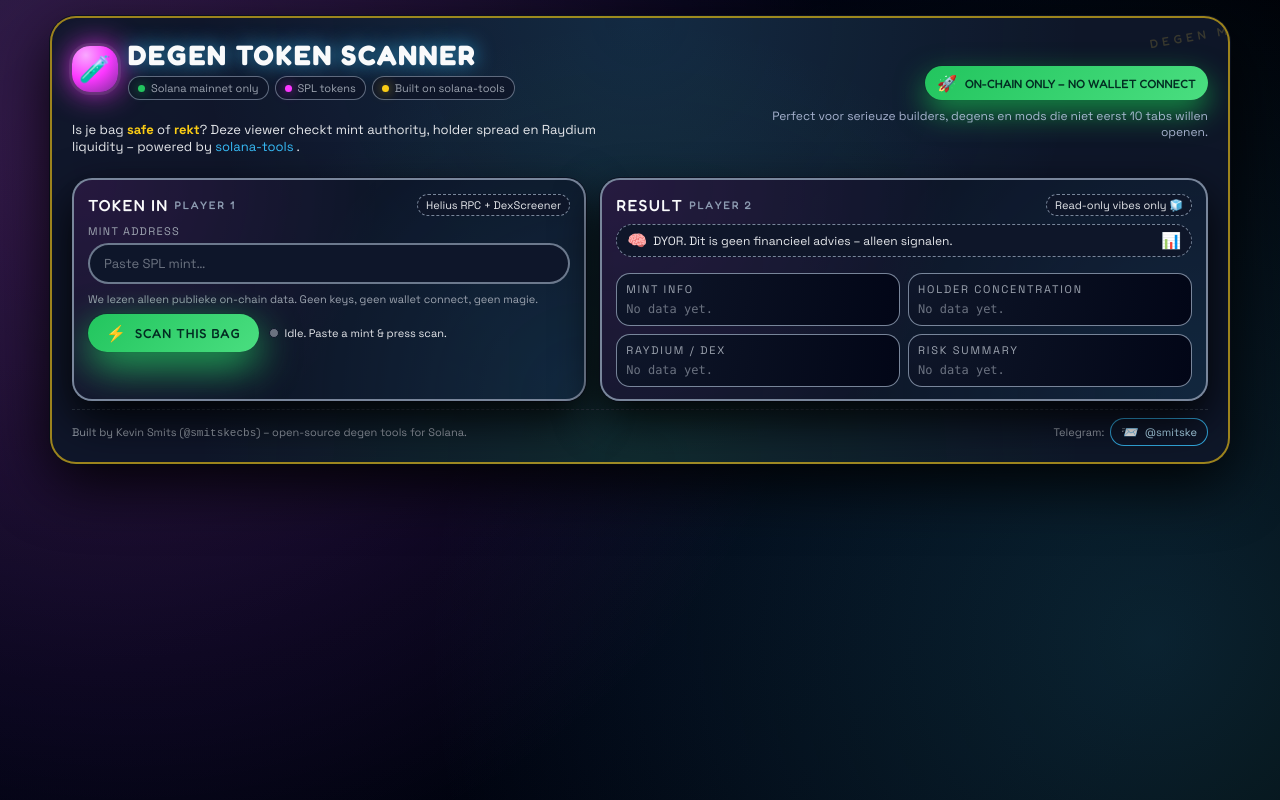
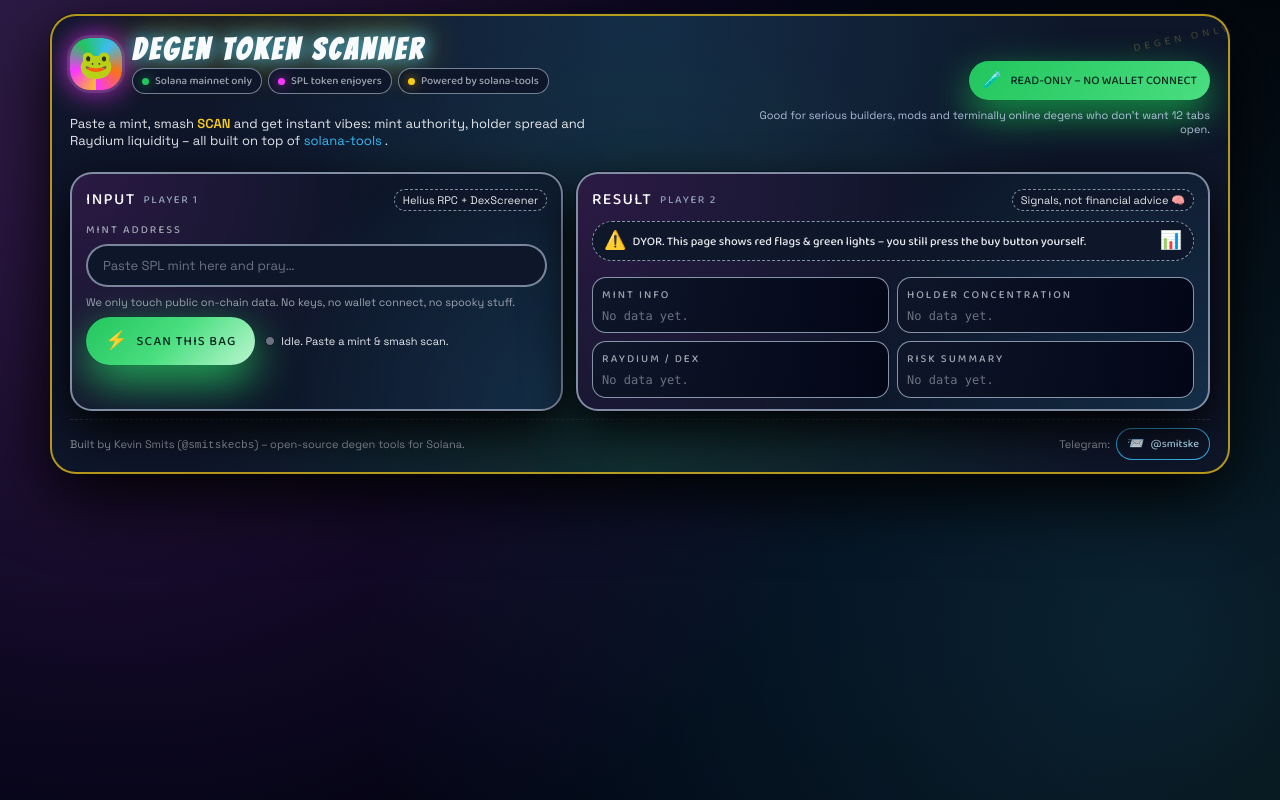
Before and after one commit to smitskecbs/solana-tools, a website: page docs/index.html in a window 1280 px wide. Drawn offline with Linux system fonts and the light colour scheme.

Commit message:
Update index.html

```diff
--- a/docs/index.html
+++ b/docs/index.html
@@ -2,18 +2,18 @@
 <html lang="en">
 <head>
   <meta charset="UTF-8" />
-  <title>DEGEN TOKEN SCANNER – solana-tools</title>
+  <title>Degen Token Scanner – solana-tools</title>
   <meta name="viewport" content="width=device-width, initial-scale=1" />
   <meta
     name="description"
     content="Ultra degen Solana token safety meme scanner. Built on solana-tools by Kevin Smits (@smitskecbs)."
   />
 
-  <!-- Fonts -->
+  <!-- Meme fonts -->
   <link rel="preconnect" href="https://fonts.googleapis.com" />
   <link rel="preconnect" href="https://fonts.gstatic.com" crossorigin />
   <link
-    href="https://fonts.googleapis.com/css2?family=Space+Grotesk:wght@400;500;600;700&family=Fredoka:wght@500;700&display=swap"
+    href="https://fonts.googleapis.com/css2?family=Bangers&family=Baloo+2:wght@500;600;700&family=Space+Grotesk:wght@400;500;600&display=swap"
     rel="stylesheet"
   />
 
@@ -26,7 +26,7 @@
       --green: #22c55e;
       --blue: #38bdf8;
       --red: #fb7185;
-      --card: rgba(15, 23, 42, 0.92);
+      --card: rgba(15, 23, 42, 0.95);
       --border: rgba(148, 163, 184, 0.7);
     }
 
@@ -46,7 +46,7 @@
       display: flex;
       justify-content: center;
       align-items: stretch;
-      padding: 16px;
+      padding: 14px;
       overflow-x: hidden;
     }
 
@@ -56,8 +56,8 @@
       pointer-events: none;
       z-index: -1;
       background:
-        radial-gradient(circle at 10% 20%, rgba(251, 55, 255, 0.18), transparent 55%),
-        radial-gradient(circle at 90% 80%, rgba(56, 189, 248, 0.18), transparent 55%);
+        radial-gradient(circle at 10% 20%, rgba(251, 55, 255, 0.16), transparent 60%),
+        radial-gradient(circle at 90% 80%, rgba(56, 189, 248, 0.18), transparent 60%);
       opacity: 1;
     }
 
@@ -66,42 +66,42 @@
       max-width: 1180px;
       display: flex;
       flex-direction: column;
-      gap: 18px;
     }
 
     .shell {
       border-radius: 26px;
-      border: 2px solid rgba(250, 204, 21, 0.6);
+      border: 2px solid rgba(250, 204, 21, 0.7);
       background:
-        radial-gradient(circle at top, rgba(56, 189, 248, 0.12), transparent 60%),
-        radial-gradient(circle at bottom, rgba(34, 197, 94, 0.12), transparent 60%),
-        rgba(15, 23, 42, 0.96);
+        radial-gradient(circle at top, rgba(56, 189, 248, 0.14), transparent 60%),
+        radial-gradient(circle at bottom, rgba(34, 197, 94, 0.14), transparent 60%),
+        rgba(15, 23, 42, 0.98);
       box-shadow:
-        0 20px 60px rgba(0, 0, 0, 0.9),
+        0 22px 70px rgba(0, 0, 0, 1),
         0 0 0 1px rgba(15, 23, 42, 1);
-      padding: 20px 20px 16px;
+      padding: 18px 18px 12px;
       position: relative;
       overflow: hidden;
     }
 
     .shell::after {
-      content: "DEGEN MODE";
+      content: "DEGEN ONLY ZONE";
       position: absolute;
-      right: -40px;
+      right: -52px;
       top: 8px;
-      font-family: "Fredoka", system-ui;
-      font-size: 12px;
+      font-family: "Baloo 2", system-ui;
+      font-size: 11px;
       letter-spacing: 0.35em;
       text-transform: uppercase;
-      color: rgba(252, 211, 77, 0.18);
-      transform: rotate(-10deg);
+      color: rgba(252, 211, 77, 0.2);
+      transform: rotate(-12deg);
     }
 
-    /* Header meme */
+    /* HEADER */
+
     .header {
       display: grid;
       grid-template-columns: minmax(0, 1.4fr) minmax(0, 1fr);
-      gap: 14px;
+      gap: 12px;
       align-items: center;
       margin-bottom: 10px;
     }
@@ -125,34 +125,36 @@
     }
 
     .logo-bubble {
-      width: 46px;
-      height: 46px;
-      border-radius: 18px;
+      width: 52px;
+      height: 52px;
+      border-radius: 20px;
       background:
-        radial-gradient(circle at 30% 20%, #f9a8ff, #fb37ff, #7c2d99);
+        conic-gradient(from 180deg, #fbbf24, #fb37ff, #22c55e, #38bdf8, #f97316, #fb37ff);
       box-shadow:
-        0 0 0 3px rgba(248, 250, 252, 0.08),
+        0 0 0 3px rgba(248, 250, 252, 0.1),
         0 0 30px rgba(251, 55, 255, 0.9);
       display: flex;
       align-items: center;
       justify-content: center;
-      font-size: 26px;
+      font-size: 28px;
     }
 
     .title-main {
       display: flex;
       flex-direction: column;
-      gap: 4px;
+      gap: 3px;
     }
 
     .title-main h1 {
       margin: 0;
-      font-family: "Fredoka", system-ui;
-      font-size: 28px;
-      letter-spacing: 0.06em;
+      font-family: "Bangers", system-ui;
+      font-size: 30px;
+      letter-spacing: 0.12em;
       text-transform: uppercase;
       color: #f9fafb;
-      text-shadow: 0 0 20px rgba(56, 189, 248, 0.8);
+      text-shadow:
+        0 0 18px rgba(56, 189, 248, 1),
+        0 0 40px rgba(250, 204, 21, 0.8);
     }
 
     .subtitle-chip-row {
@@ -166,11 +168,12 @@
       display: inline-flex;
       align-items: center;
       gap: 6px;
-      padding: 4px 9px;
+      padding: 3px 9px;
       border-radius: 999px;
-      border: 1px solid rgba(148, 163, 184, 0.6);
-      background: rgba(15, 23, 42, 0.95);
+      border: 1px solid rgba(148, 163, 184, 0.75);
+      background: rgba(15, 23, 42, 0.98);
       color: #9ca3af;
+      font-family: "Baloo 2", system-ui;
     }
 
     .chip span.dot {
@@ -183,12 +186,12 @@
 
     .chip.pink span.dot {
       background: var(--pink);
-      box-shadow: 0 0 12px rgba(251, 55, 255, 0.8);
+      box-shadow: 0 0 12px rgba(251, 55, 255, 0.9);
     }
 
     .chip.yellow span.dot {
       background: var(--yellow);
-      box-shadow: 0 0 12px rgba(250, 204, 21, 0.8);
+      box-shadow: 0 0 12px rgba(250, 204, 21, 0.9);
     }
 
     .subtitle-text {
@@ -221,17 +224,17 @@
     }
 
     .hero-badge {
-      padding: 7px 12px;
+      padding: 7px 13px;
       border-radius: 999px;
       background: linear-gradient(135deg, #22c55e, #4ade80);
       color: #022c22;
-      font-family: "Fredoka", system-ui;
+      font-family: "Baloo 2", system-ui;
       font-size: 12px;
       display: inline-flex;
       align-items: center;
       gap: 8px;
       box-shadow:
-        0 12px 30px rgba(22, 163, 74, 0.85),
+        0 14px 38px rgba(22, 163, 74, 0.95),
         0 0 0 1px rgba(15, 23, 42, 1);
     }
 
@@ -240,14 +243,16 @@
     }
 
     .hero-text-small {
-      opacity: 0.8;
+      opacity: 0.85;
+      font-size: 11px;
     }
 
-    /* Main grid */
+    /* MAIN GRID */
+
     .main-grid {
       display: grid;
-      grid-template-columns: minmax(0, 1.1fr) minmax(0, 1.3fr);
-      gap: 14px;
+      grid-template-columns: minmax(0, 1.05fr) minmax(0, 1.35fr);
+      gap: 13px;
       margin-top: 4px;
     }
 
@@ -259,11 +264,11 @@
 
     .card {
       position: relative;
-      border-radius: 20px;
-      border: 2px solid rgba(148, 163, 184, 0.8);
+      border-radius: 22px;
+      border: 2px solid rgba(148, 163, 184, 0.85);
       background: var(--card);
       box-shadow:
-        0 18px 45px rgba(0, 0, 0, 0.9),
+        0 18px 50px rgba(0, 0, 0, 1),
         0 0 0 1px rgba(15, 23, 42, 1);
       overflow: hidden;
     }
@@ -273,16 +278,16 @@
       position: absolute;
       inset: 0;
       background:
-        radial-gradient(circle at top left, rgba(251, 55, 255, 0.18), transparent 55%),
+        radial-gradient(circle at top left, rgba(251, 55, 255, 0.16), transparent 55%),
         radial-gradient(circle at bottom right, rgba(56, 189, 248, 0.18), transparent 55%);
-      opacity: 0.6;
+      opacity: 0.8;
       pointer-events: none;
     }
 
     .card-inner {
       position: relative;
       z-index: 1;
-      padding: 14px 14px 12px;
+      padding: 13px 14px 11px;
     }
 
     .card-headerline {
@@ -290,24 +295,24 @@
       align-items: center;
       justify-content: space-between;
       gap: 10px;
-      margin-bottom: 8px;
+      margin-bottom: 9px;
     }
 
     .card-title {
-      font-family: "Fredoka", system-ui;
+      font-family: "Baloo 2", system-ui;
       font-size: 16px;
       letter-spacing: 0.08em;
       text-transform: uppercase;
       color: #f9fafb;
       display: inline-flex;
       align-items: center;
-      gap: 6px;
+      gap: 8px;
     }
 
     .card-title span.tag {
       font-size: 11px;
       text-transform: uppercase;
-      letter-spacing: 0.15em;
+      letter-spacing: 0.14em;
       color: rgba(148, 163, 184, 0.95);
     }
 
@@ -315,18 +320,21 @@
       font-size: 11px;
       padding: 3px 8px;
       border-radius: 999px;
-      border: 1px dashed rgba(148, 163, 184, 0.8);
+      border: 1px dashed rgba(148, 163, 184, 0.85);
       color: #e5e7eb;
-      background: rgba(15, 23, 42, 0.95);
+      background: rgba(15, 23, 42, 0.96);
+      font-family: "Space Grotesk", system-ui;
     }
 
-    /* Input side */
+    /* INPUT SIDE */
+
     .field-label {
       font-size: 11px;
       text-transform: uppercase;
-      letter-spacing: 0.12em;
+      letter-spacing: 0.18em;
       color: #9ca3af;
       margin-bottom: 5px;
+      font-family: "Baloo 2", system-ui;
     }
 
     .input-wrapper {
@@ -337,10 +345,10 @@
     input[type="text"] {
       width: 100%;
       border-radius: 999px;
-      border: 2px solid rgba(148, 163, 184, 0.7);
+      border: 2px solid rgba(148, 163, 184, 0.8);
       background: rgba(15, 23, 42, 0.98);
       color: #f9fafb;
-      padding: 10px 14px 10px 14px;
+      padding: 11px 15px;
       font-family: "Space Grotesk", system-ui, sans-serif;
       font-size: 13px;
       outline: none;
@@ -356,10 +364,10 @@
     }
 
     input[type="text"]:focus {
-      border-color: rgba(250, 204, 21, 0.95);
+      border-color: rgba(250, 204, 21, 0.98);
       box-shadow:
-        0 0 0 1px rgba(250, 204, 21, 0.75),
-        0 0 25px rgba(250, 204, 21, 0.6);
+        0 0 0 1px rgba(250, 204, 21, 0.9),
+        0 0 25px rgba(250, 204, 21, 0.7);
       transform: translateY(-1px);
     }
 
@@ -376,55 +384,62 @@
       gap: 10px;
     }
 
+    @keyframes wiggle {
+      0% { transform: translateY(-1px) rotate(-1deg); }
+      50% { transform: translateY(-1px) rotate(1deg); }
+      100% { transform: translateY(-1px) rotate(-1deg); }
+    }
+
     .btn-primary {
       border-radius: 999px;
       border: none;
-      padding: 9px 18px;
-      font-family: "Fredoka", system-ui;
+      padding: 10px 19px;
+      font-family: "Baloo 2", system-ui;
       font-size: 13px;
-      letter-spacing: 0.07em;
+      letter-spacing: 0.08em;
       text-transform: uppercase;
-      background: linear-gradient(135deg, #22c55e, #4ade80);
+      background: linear-gradient(135deg, #22c55e, #4ade80, #bbf7d0);
       color: #022c22;
       display: inline-flex;
       align-items: center;
       gap: 8px;
       cursor: pointer;
       box-shadow:
-        0 14px 40px rgba(34, 197, 94, 0.9),
+        0 16px 45px rgba(34, 197, 94, 0.9),
         0 0 0 1px rgba(15, 23, 42, 1);
       transition:
-        transform 130ms ease-out,
-        box-shadow 130ms ease-out,
-        filter 130ms ease-out,
-        opacity 130ms ease-out;
+        transform 120ms ease-out,
+        box-shadow 120ms ease-out,
+        filter 120ms ease-out,
+        opacity 120ms ease-out;
     }
 
     .btn-primary span.icon {
-      font-size: 16px;
+      font-size: 18px;
     }
 
     .btn-primary:hover {
-      transform: translateY(-1px) scale(1.02);
+      filter: brightness(1.05);
       box-shadow:
-        0 18px 55px rgba(34, 197, 94, 1),
+        0 22px 58px rgba(34, 197, 94, 1),
         0 0 0 1px rgba(15, 23, 42, 1);
-      filter: brightness(1.03);
+      animation: wiggle 0.25s ease-in-out;
     }
 
     .btn-primary:active {
-      transform: translateY(0) scale(0.99);
+      transform: translateY(0) scale(0.98);
       box-shadow:
-        0 10px 30px rgba(21, 128, 61, 0.9),
+        0 11px 30px rgba(21, 128, 61, 0.95),
         0 0 0 1px rgba(15, 23, 42, 1);
     }
 
     .btn-primary:disabled {
-      opacity: 0.45;
+      opacity: 0.4;
       cursor: default;
       transform: none;
+      animation: none;
       box-shadow:
-        0 8px 25px rgba(15, 23, 42, 0.95),
+        0 9px 26px rgba(15, 23, 42, 0.95),
         0 0 0 1px rgba(15, 23, 42, 1);
     }
 
@@ -469,18 +484,20 @@
       color: #fb7185;
     }
 
-    /* Result side */
+    /* RESULT SIDE */
+
     .meme-banner {
       display: flex;
       justify-content: space-between;
       align-items: center;
       gap: 10px;
       font-size: 12px;
-      background: rgba(15, 23, 42, 0.95);
+      background: rgba(15, 23, 42, 0.96);
       border-radius: 999px;
-      border: 1px dashed rgba(148, 163, 184, 0.8);
-      padding: 5px 10px;
+      border: 1px dashed rgba(148, 163, 184, 0.9);
+      padding: 5px 11px;
       margin-bottom: 8px;
+      font-family: "Baloo 2", system-ui;
     }
 
     .meme-banner span.left {
@@ -490,7 +507,7 @@
     }
 
     .meme-banner span.emoji {
-      font-size: 16px;
+      font-size: 18px;
     }
 
     .risk-badges {
@@ -504,28 +521,29 @@
       font-size: 11px;
       padding: 4px 9px;
       border-radius: 999px;
-      border: 1px solid rgba(148, 163, 184, 0.7);
-      background: rgba(15, 23, 42, 0.95);
+      border: 1px solid rgba(148, 163, 184, 0.85);
+      background: rgba(15, 23, 42, 0.96);
       display: inline-flex;
       align-items: center;
       gap: 6px;
+      font-family: "Baloo 2", system-ui;
     }
 
     .risk-chip.ok {
-      border-color: rgba(34, 197, 94, 0.9);
-      background: rgba(22, 163, 74, 0.18);
+      border-color: rgba(34, 197, 94, 1);
+      background: rgba(22, 163, 74, 0.22);
       color: #bbf7d0;
     }
 
     .risk-chip.warn {
-      border-color: rgba(234, 179, 8, 0.95);
-      background: rgba(234, 179, 8, 0.18);
+      border-color: rgba(234, 179, 8, 1);
+      background: rgba(234, 179, 8, 0.22);
       color: #facc15;
     }
 
     .risk-chip.danger {
-      border-color: rgba(248, 113, 113, 0.95);
-      background: rgba(248, 113, 113, 0.2);
+      border-color: rgba(248, 113, 113, 1);
+      background: rgba(248, 113, 113, 0.25);
       color: #fecaca;
     }
 
@@ -550,17 +568,18 @@
 
     .result-card {
       border-radius: 14px;
-      border: 1px solid rgba(148, 163, 184, 0.8);
+      border: 1px solid rgba(148, 163, 184, 0.9);
       background: radial-gradient(circle at top left, rgba(15, 23, 42, 0.98), #020617);
       padding: 8px 9px 7px;
     }
 
     .result-title {
       font-size: 11px;
-      letter-spacing: 0.16em;
+      letter-spacing: 0.18em;
       text-transform: uppercase;
       color: #9ca3af;
       margin-bottom: 4px;
+      font-family: "Baloo 2", system-ui;
     }
 
     .result-body {
@@ -570,12 +589,14 @@
       color: #e5e7eb;
       white-space: pre-wrap;
       word-break: break-word;
-      line-height: 1.5;
+      line-height: 1.45;
     }
 
     .result-body.muted {
       color: #6b7280;
     }
+
+    /* FOOTER */
 
     .footer {
       margin-top: 8px;
@@ -608,13 +629,14 @@
     .tg-pill {
       padding: 4px 10px;
       border-radius: 999px;
-      border: 1px solid rgba(56, 189, 248, 0.9);
-      background: rgba(15, 23, 42, 0.95);
+      border: 1px solid rgba(56, 189, 248, 0.95);
+      background: rgba(15, 23, 42, 0.98);
       color: #bae6fd;
       display: inline-flex;
       align-items: center;
       gap: 6px;
       font-size: 11px;
+      font-family: "Baloo 2", system-ui;
     }
 
     .tg-pill span.icon {
@@ -626,7 +648,7 @@
         padding: 10px;
       }
       .shell {
-        padding: 16px 14px 12px;
+        padding: 16px 12px 11px;
       }
       .footer {
         flex-direction: column;
@@ -643,7 +665,7 @@
       <header class="header">
         <div class="title-block">
           <div class="logo-row">
-            <div class="logo-bubble">🧪</div>
+            <div class="logo-bubble">🐸</div>
             <div class="title-main">
               <h1>DEGEN TOKEN SCANNER</h1>
               <div class="subtitle-chip-row">
@@ -651,17 +673,18 @@
                   <span class="dot"></span> Solana mainnet only
                 </div>
                 <div class="chip pink">
-                  <span class="dot"></span> SPL tokens
+                  <span class="dot"></span> SPL token enjoyers
                 </div>
                 <div class="chip yellow">
-                  <span class="dot"></span> Built on solana-tools
+                  <span class="dot"></span> Powered by solana-tools
                 </div>
               </div>
             </div>
           </div>
           <p class="subtitle-text">
-            Is je bag <strong>safe</strong> of <strong>rekt</strong>?
-            Deze viewer checkt mint authority, holder spread en Raydium liquidity – powered by
+            Paste a mint, smash <strong>SCAN</strong> and get instant vibes:
+            mint authority, holder spread and Raydium liquidity –
+            all built on top of
             <a href="https://github.com/smitskecbs/solana-tools" target="_blank" rel="noreferrer">
               solana-tools
             </a>.
@@ -670,11 +693,11 @@
 
         <div class="hero-right">
           <div class="hero-badge">
-            <span class="emoji">🚀</span>
-            <span>ON-CHAIN ONLY – NO WALLET CONNECT</span>
+            <span class="emoji">🧪</span>
+            <span>READ-ONLY – NO WALLET CONNECT</span>
           </div>
           <div class="hero-text-small">
-            Perfect voor serieuze builders, degens en mods die niet eerst 10 tabs willen openen.
+            Good for serious builders, mods and terminally online degens who don’t want 12 tabs open.
           </div>
         </div>
       </header>
@@ -685,7 +708,7 @@
           <div class="card-inner">
             <div class="card-headerline">
               <div class="card-title">
-                TOKEN IN
+                INPUT
                 <span class="tag">PLAYER 1</span>
               </div>
               <div class="card-pill">Helius RPC + DexScreener</div>
@@ -698,11 +721,11 @@
                 type="text"
                 autocomplete="off"
                 spellcheck="false"
-                placeholder="Paste SPL mint…"
+                placeholder="Paste SPL mint here and pray…"
               />
             </div>
             <div class="hint">
-              We lezen alleen publieke on-chain data. Geen keys, geen wallet connect, geen magie.
+              We only touch public on-chain data. No keys, no wallet connect, no spooky stuff.
             </div>
 
             <div class="controls-row" style="margin-top: 8px;">
@@ -713,7 +736,7 @@
 
               <div class="status-line">
                 <span id="status-dot" class="status-dot"></span>
-                <span id="status-text">Idle. Paste a mint & press scan.</span>
+                <span id="status-text">Idle. Paste a mint & smash scan.</span>
               </div>
             </div>
 
@@ -729,13 +752,13 @@
                 RESULT
                 <span class="tag">PLAYER 2</span>
               </div>
-              <div class="card-pill">Read-only vibes only 🧊</div>
+              <div class="card-pill">Signals, not financial advice 🧠</div>
             </div>
 
             <div class="meme-banner">
               <span class="left">
-                <span class="emoji">🧠</span>
-                DYOR. Dit is geen financieel advies – alleen signalen.
+                <span class="emoji">⚠️</span>
+                DYOR. This page shows red flags & green lights – you still press the buy button yourself.
               </span>
               <span class="emoji">📊</span>
             </div>
@@ -1031,12 +1054,12 @@
     async function runSafetyCheck() {
       const mint = mintInput.value.trim();
       if (!mint) {
-        setLog("Please paste a mint first.", true);
+        setLog("Paste a mint first, anon.", true);
         return;
       }
 
       runButton.disabled = true;
-      setStatus("Scanning on-chain + Raydium…", "idle");
+      setStatus("Scanning on-chain + Dex…", "idle");
       setLog("Talking to Solana + Helius + DexScreener…");
       setLoading();
 
@@ -1051,11 +1074,11 @@
         }
 
         renderResult(data);
-        setStatus("Scan complete. Now DYOR 🧠", "ok");
-        setLog("Signals loaded. Combine with your own brain.");
+        setStatus("Scan complete. Time to use your brain 🧠", "ok");
+        setLog("Signals loaded. Combine with your own conviction.");
       } catch (err) {
         console.error(err);
-        setStatus("Error during scan.", "error");
+        setStatus("Error while scanning.", "error");
         setLog("Error: " + (err.message || String(err)), true);
 
         mintInfoEl.textContent = "Error while fetching mint info.";
```
